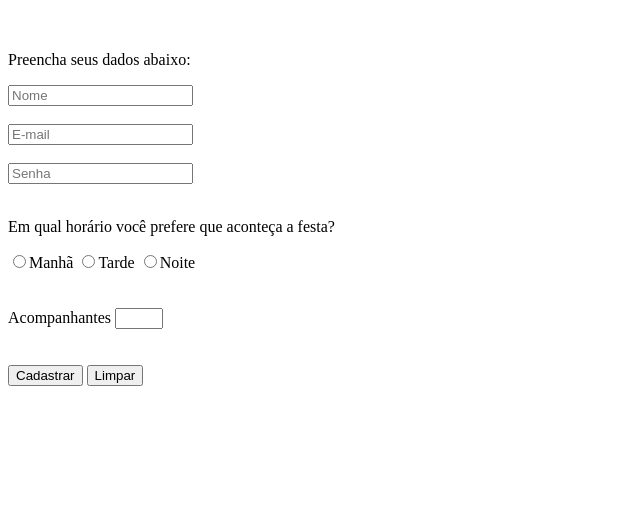
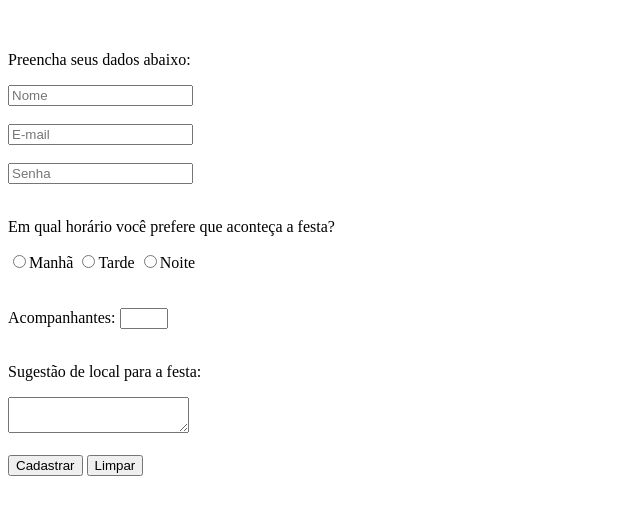
Before and after one commit to barbara-jovem/exerc-cio_html, a plain HTML site: page exercicio_html/formulario.html in a window 1280 px wide. Shown: the part 110-624 px from the top of the page, without its empty margins (0-640 px from the left). Drawn offline with Linux system fonts and the light colour scheme.

Commit message:
Atualização de código

```diff
--- a/exercicio_html/formulario.html
+++ b/exercicio_html/formulario.html
@@ -29,9 +29,14 @@
         <input type="radio" name="horario-festa" id="horario-tarde" /><label for="horario-tarde">Tarde</label>
         <input type="radio" name="horario-festa" id="horario-noite" /><label for="horario-noite">Noite</label>
         <br /><br /><br />
-        <label for="number">Acompanhantes</label>
+        <label for="number">Acompanhantes:</label>
         <input type="number" max="6" min="0" step="1"/>
-        <br /><br /><br />
+        <br /><br />
+        <p>
+            Sugestão de local para a festa:
+        </p>
+        <textarea></textarea>
+        <br /><br />
         <input type="button" value="Cadastrar" onclick="confirmNullSpaces()" />
         <script>
             function confirmPassword() {
```
